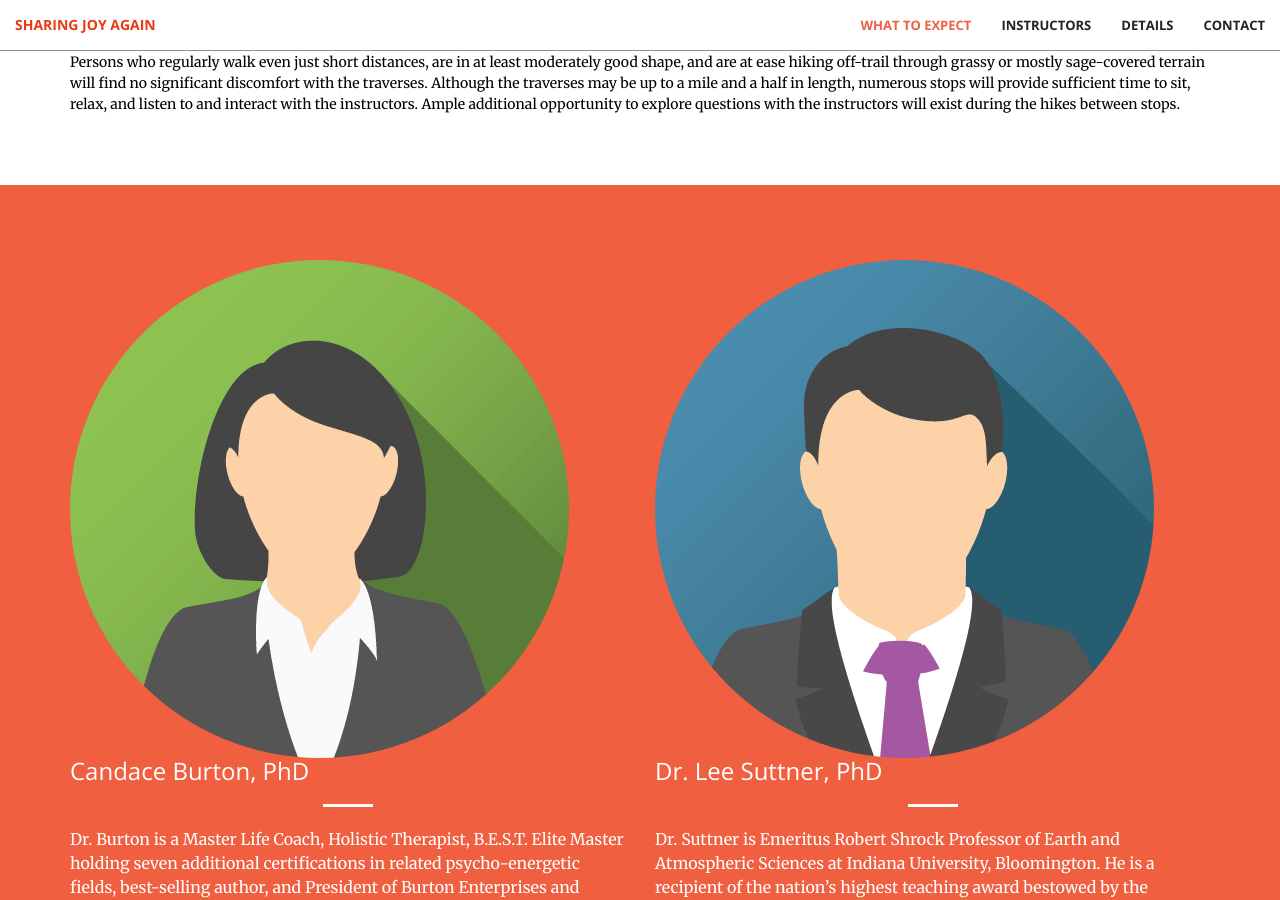
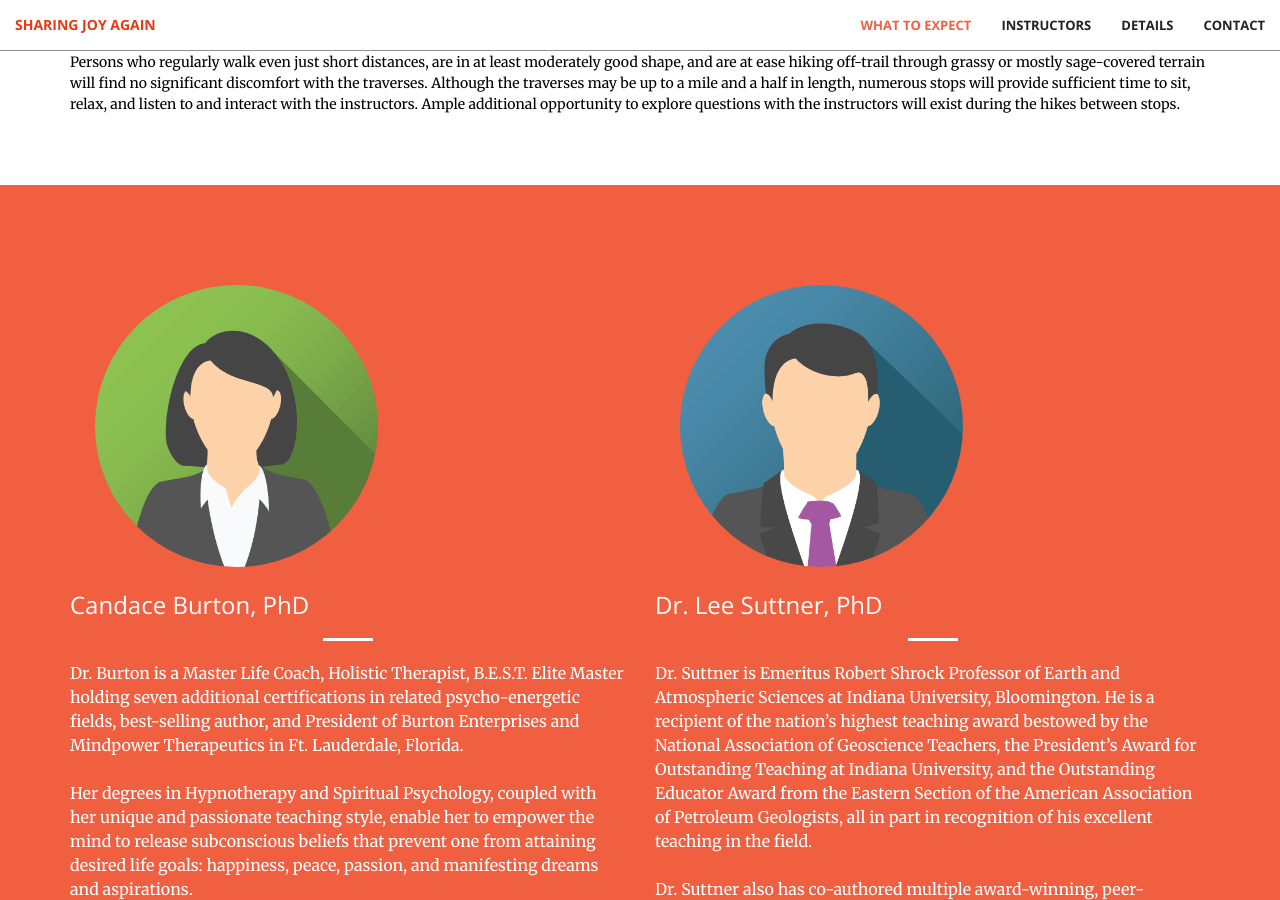
Before and after one commit to mattjohnsonco/joy, a Jekyll site: the page built from index.html, in a window 1280 px wide and 900 px high, scrolled down 1893 px. Built offline with Jekyll 4.4.1, drawn with Linux system fonts in a browser that asks for light colours.

Commit message:
Update _base.scss

```diff
--- a/_sass/_base.scss
+++ b/_sass/_base.scss
@@ -16,7 +16,8 @@ hr {
 
 img.instructors {
     border-radius: 50%;
-    size: 50%;
+    width: 60%;
+    padding: 25px;
 }
 
 hr.light {
```
